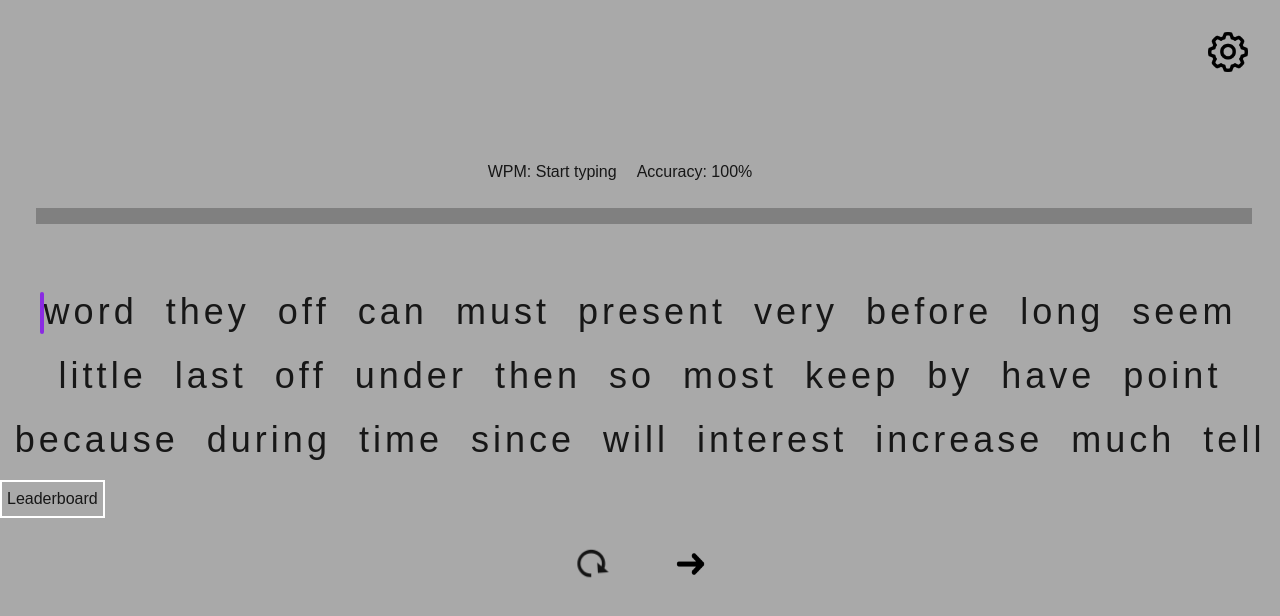
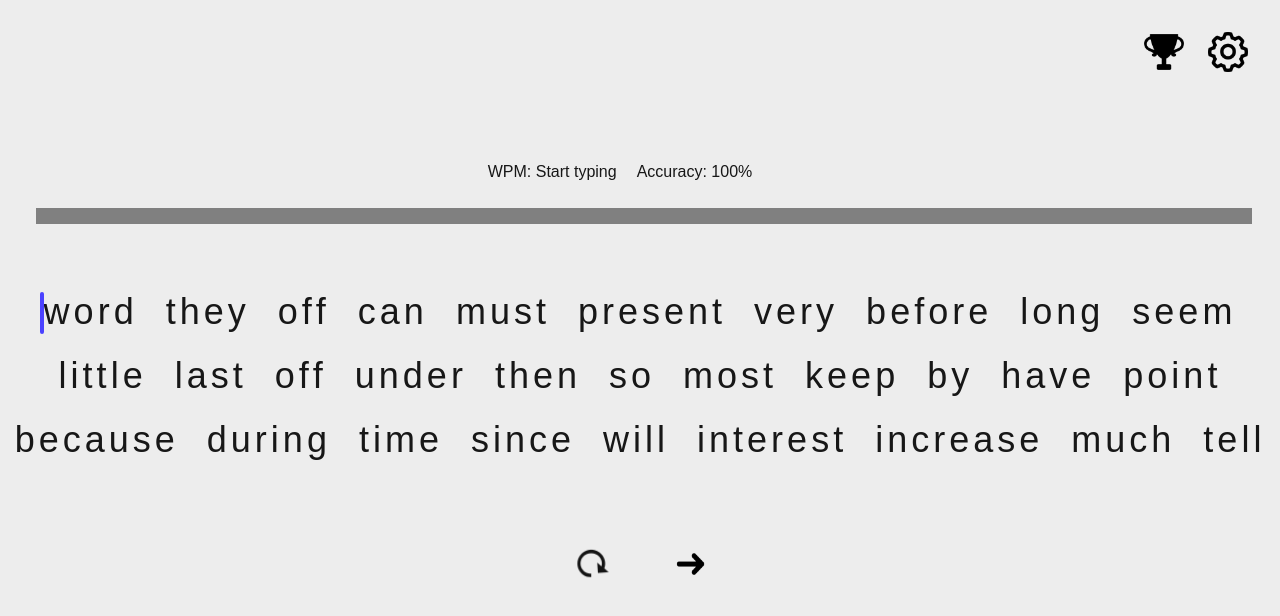
Before and after one commit to AnoyingWaffle66/typing_game, a Next.js app in the folder typing_thing/: page / in a window 1280 px wide. Shown: the top 616 px of the page. Built offline with nearby package versions, Linux system fonts and the light colour scheme.

Commit message:
Resolve conflicts

```diff
--- a/typing_thing/app/globals.css
+++ b/typing_thing/app/globals.css
@@ -3,13 +3,16 @@
 @tailwind utilities;
 
 :root {
-  --background: #ffffff;
+  --background: #ededed;
   --foreground: #171717;
+  --correct: gray;
+  --incorrect: #ff4754;
+  --accent: #4b42ff;
 }
 
 @media (prefers-color-scheme: dark) {
   :root {
-    --background: #0a0a0a;
+    --background: #323437;
     --foreground: #ededed;
   }
 }
@@ -20,17 +23,50 @@ body {
   font-family: Arial, Helvetica, sans-serif;
 }
 
+progress {
+  background-color: var(--background)
+}
+
+progress::-webkit-progress-value {
+  background-color: var(--accent) !important;
+}
+
+progress::-moz-progress-bar {
+  background-color: var(--accent) !important;
+}
+
+.modal {
+  z-index: 1;
+  position: fixed;
+  padding-top: 100px;
+  left: 0;
+  top: 0;
+  width: 100%;
+  height: 100%;
+  overflow: auto;
+  background-color: rgba(0,0,0,0.4);
+}
+
+.modal-box {
+  z-index: 2;
+  background-color: var(--background);
+  margin: 15% auto;
+  padding: 20px;
+  border: 2px solid gray;
+  width: 80%;
+}
+
 .incorrect {
-  color: red;
+  color: var(--incorrect);
 }
 
 .correct {
-  color: darkslategrey;
+  color: var(--correct);
 }
 
 .cursor {
   animation: blink 1s step-end infinite;
-  background-color: blueviolet;
+  background-color: var(--accent);
   border-radius: 2px;
   width: 4px;
   height: 42px;
@@ -42,8 +78,8 @@ body {
 }
 
 .button {
-  background-color: black;
-  border-color: darkgrey;
+  background-color: var(--foreground);
+  color: var(--background);
   border-radius: 20px;
   opacity: 1;
   justify-content: center;
--- a/typing_thing/app/page.tsx
+++ b/typing_thing/app/page.tsx
@@ -1,14 +1,13 @@
 "use client"
 import Button from "@/components/Button"
-import "@/styles/global.css"
-import React, { useState, useEffect } from "react";
+import React, { useState, useEffect, MouseEventHandler } from "react";
 
-import { SettingsButton, RepeatButton, NextButton } from "@/components/Button";
+import { SettingsButton, LeaderboardButton, RepeatButton, NextButton } from "@/components/Button";
 import SettingsBar from "@/components/settingsBar";
 import Words from "@/components/Words"
 import Countdown from "@/components/Countdown"
-import LeaderboardButton from "@/components/Leaderboard-Button";
 import { json } from "stream/consumers";
+import LeaderboardPopup from "@/components/leaderboardPopup";
 
 const WORDLIST_API = 'http://127.0.0.1:3000/api/wordlist'
 
@@ -16,12 +15,23 @@ export default function Home() {
   sessionStorage.setItem('testActive', 'false')
   sessionStorage.setItem('accuracy', '100')
   const [openSettings, openSettingsClicked] = useState(false)
+  const [openLeaderboard, openLeaderboardClicked] = useState(false)
   const [inputText, setInputText] = useState('')
 
   const [wordList, setWordList] = useState<string[]>([])
 
-  const handleClick = () => {
+  const handleSettingsClick = () => {
     openSettingsClicked(prev => !prev)
+  }
+
+  const handleLeaderboardClick = (event: any) => {
+    openLeaderboardClicked(prev => !prev)
+  }
+
+  const handleModalClick = (event: React.MouseEvent<HTMLDivElement>) => {
+    if (event.target === event.currentTarget) {
+      openLeaderboardClicked(false);
+    }
   }
 
   useEffect(() => {
@@ -52,26 +62,37 @@ export default function Home() {
   return (
     <>
       {
-        openSettings && (
-          <div className="absolute pt-7 pl-3 w-screen bg-gray-600">
-            <SettingsBar setText={handleSetText} initialText={inputText} />
+        openLeaderboard && (
+          <div className='modal' onClick={handleModalClick}>
+            <div className='modal-box'>
+              <LeaderboardPopup/>
+            </div>
           </div>
         )
       }
-      <div className="absolute right-8 top-8" onClick={handleClick}>
-        <SettingsButton />
+      {
+        openSettings && (
+          <div className="absolute pt-7 pl-3 w-screen bg-gray-600">
+            <SettingsBar setText={handleSetText} initialText={inputText}/>
+          </div>
+        )
+      }
+      <div className="absolute right-24 top-8" onClick={handleLeaderboardClick}>
+        <LeaderboardButton/>
+      </div>
+      <div className="absolute right-8 top-8" onClick={handleSettingsClick}>
+        <SettingsButton/>
       </div>
       <div>
       <div className="h-page flex text-center justify-center pt-20 mt-20 mr-20 ml-10">
           <Countdown/>
         </div>
         <div className="h-screen inline items-center justify-center pt-20 mt-10 mr-10 ml-10">
-          { wordList.length > 0 ? (
+          {wordList.length > 0 ? (
             <Words words={wordList}/>
           ) : (
             <p>Loading...</p>
           )}
-          <LeaderboardButton/>
         </div>
         <div className="absolute top-2/3 left-1/2 transform -translate-x-1/2 flex gap-10 justify-center">
           <RepeatButton />
--- a/typing_thing/components/Button.tsx
+++ b/typing_thing/components/Button.tsx
@@ -26,6 +26,17 @@ export function SettingsButton() {
         </>
     )
 }
+
+export function LeaderboardButton(){
+    return(
+        <>
+            <button>
+                <img src="./trophyIcon.png" width={40}></img>
+            </button>
+        </>
+    )
+}
+
 export function RepeatButton() {
     const focus = document.getElementById("repeat")
     const onRepeat = () => {
--- a/typing_thing/components/Leaderboard-Button.tsx
+++ /dev/null
@@ -1,13 +0,0 @@
-"use client";
-
-export default function LeaderboardButton() {
-    const showAlert = () => {
-        alert("Placeholder")
-    }
-
-    return (
-        <div>
-            <button onClick={showAlert} className="border-2 border-white" style={{padding: '5px'}}>Leaderboard</button>
-        </div>
-    );
-}
--- /dev/null
+++ b/typing_thing/components/leaderboardPopup.tsx
@@ -0,0 +1,11 @@
+"use client"
+
+import { useState } from "react"
+
+const LeaderboardPopup = () => {
+    return (
+        <p>testy test test</p>
+    )
+}
+
+export default LeaderboardPopup
--- a/typing_thing/components/settingsBar.tsx
+++ b/typing_thing/components/settingsBar.tsx
@@ -6,7 +6,7 @@ import { useState } from "react"
 const SettingsBar = ({setText, initialText}: {setText:Function, initialText:string}) => {
     const [username, setUsername] = useState(initialText || 'LATITDCTNITS')
 
-    const onChange = (event) => {
+    const onChange = (event: any) => {
         setUsername(event.target.value)
         setText(event.target.value)
     }
--- a/typing_thing/styles/global.css
+++ /dev/null
@@ -1,3 +0,0 @@
-body {
-    background-color: darkgrey;
-}
```
Also changed, not shown: typing_thing/public/trophyIcon.png (added).
